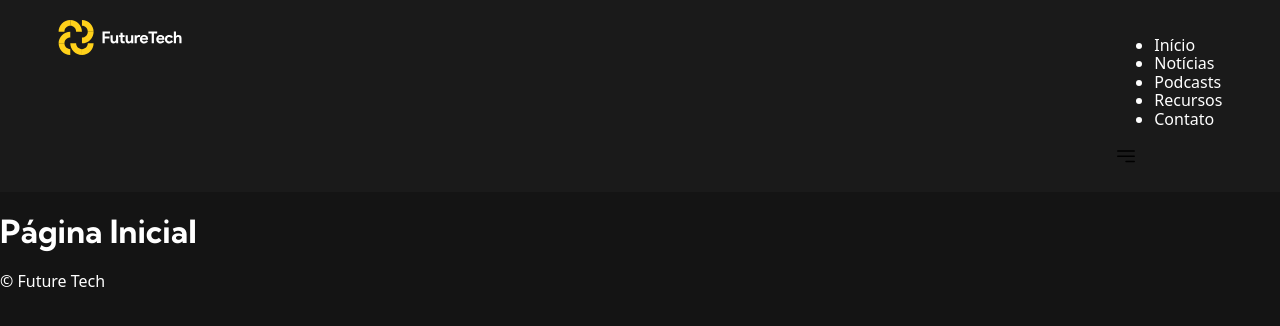
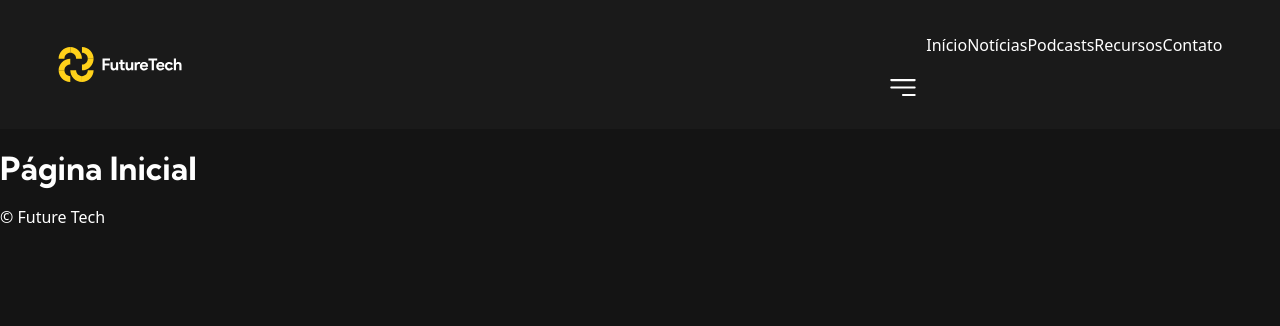
Before and after one commit to alexandreraminelli/pratica-react-ai-blog-website, a React (Vite) app: page / in a window 1280 px wide. Shown: the top 326 px of the page. Built offline with nearby package versions, Linux system fonts and the light colour scheme.

Commit message:
feat(navbar): estilo do ícone de abrir o navbar mobile

```diff
--- a/src/layout/Header/Header.module.css
+++ b/src/layout/Header/Header.module.css
@@ -12,6 +12,7 @@ header.siteHeader {
   display: flex;
   flex-direction: row;
   justify-content: space-between;
+  align-items: center;
 
   /* Imagem da logo */
   & .logo {
--- a/src/layout/Header/components/Navbar.module.css
+++ b/src/layout/Header/components/Navbar.module.css
@@ -2,6 +2,22 @@
 /* Estilos para o navbar do header */
 
 nav.navbar {
+  /* Lista de links */
+  & ul {
+    /* Remover marcador */
+    list-style-type: none;
+    /* Layout */
+    display: flex;
+  }
+
+  /* Botão de menu hambúrguer */
+  & button {
+    /* Cor do ícone */
+    color: var(--letter-white);
+    /* Tamanho */
+    width: 34px;
+    height: auto;
+  }
 }
 
 /* navbar mobile (exibido na sidebar) */
```
